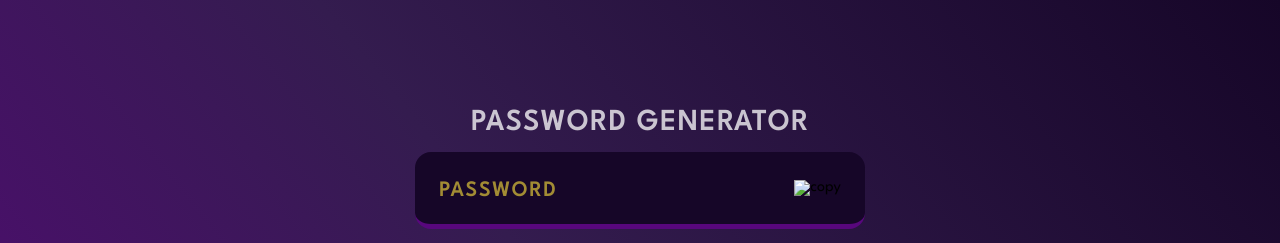
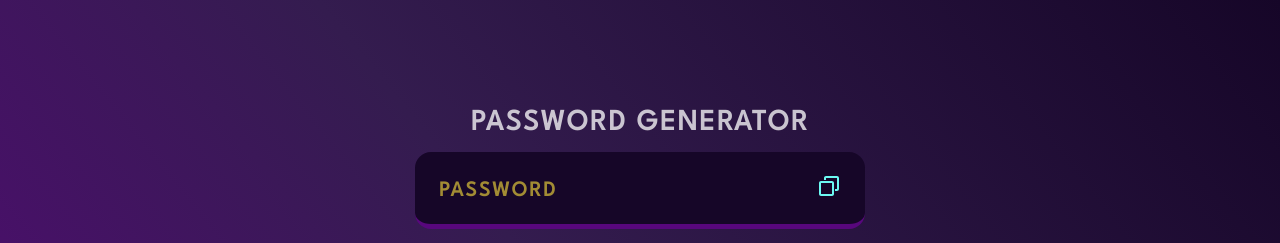
Before and after one commit to SagarBeldar/Password_Generator, a plain HTML site: page index.html in a window 1280 px wide. Shown: the top 243 px of the page. Drawn offline with Linux system fonts and the light colour scheme; the site is published under a folder, as on GitHub Pages, so addresses that start at the root find nothing.

Commit message:
second commit

```diff
--- a/index.html
+++ b/index.html
@@ -6,7 +6,7 @@
     <meta http-equiv="X-UA-Compatible" content="IE=edge">
     <meta name="viewport" content="width=device-width, initial-scale=1.0">
     <link rel="stylesheet" href="style.css">
-    <link rel="shortcut icon" href="/images/favicon-first.png" type="image/x-icon">
+    <link rel="shortcut icon" href="./images/favicon-first.png" type="image/x-icon">
     <title>PASSWORD GENERATOR</title>
 </head>
 
@@ -22,7 +22,7 @@
 
                 <button class="copyBtn" data-CopyBtn>
                         <span class="copied" copyMessage></span>
-                        <img src="/images/copy.svg" alt="copy" width="24" height="24" />
+                        <img src="./images/copy.svg" alt="copy" width="24" height="24" />
                     </button>
             </div>
 
```
